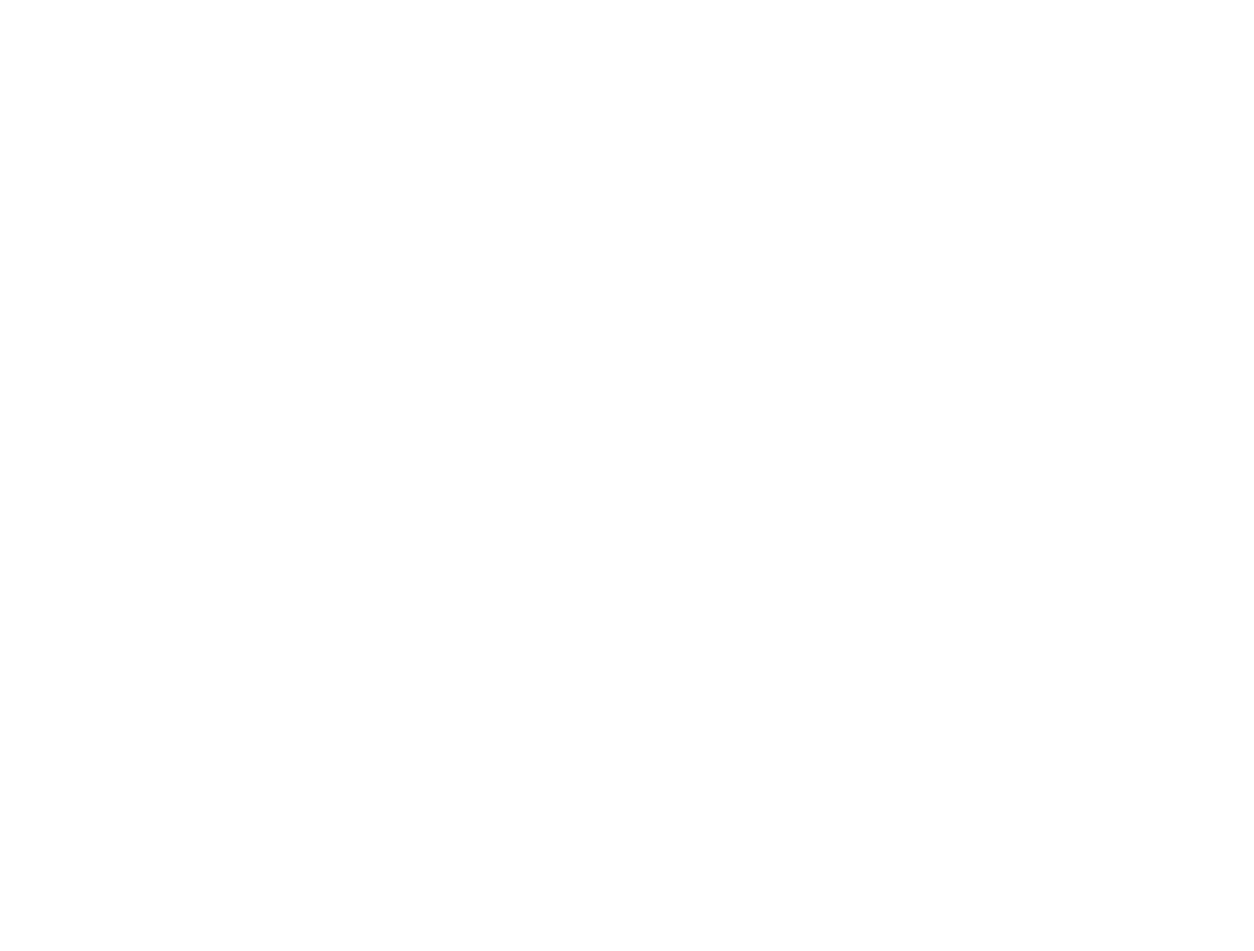
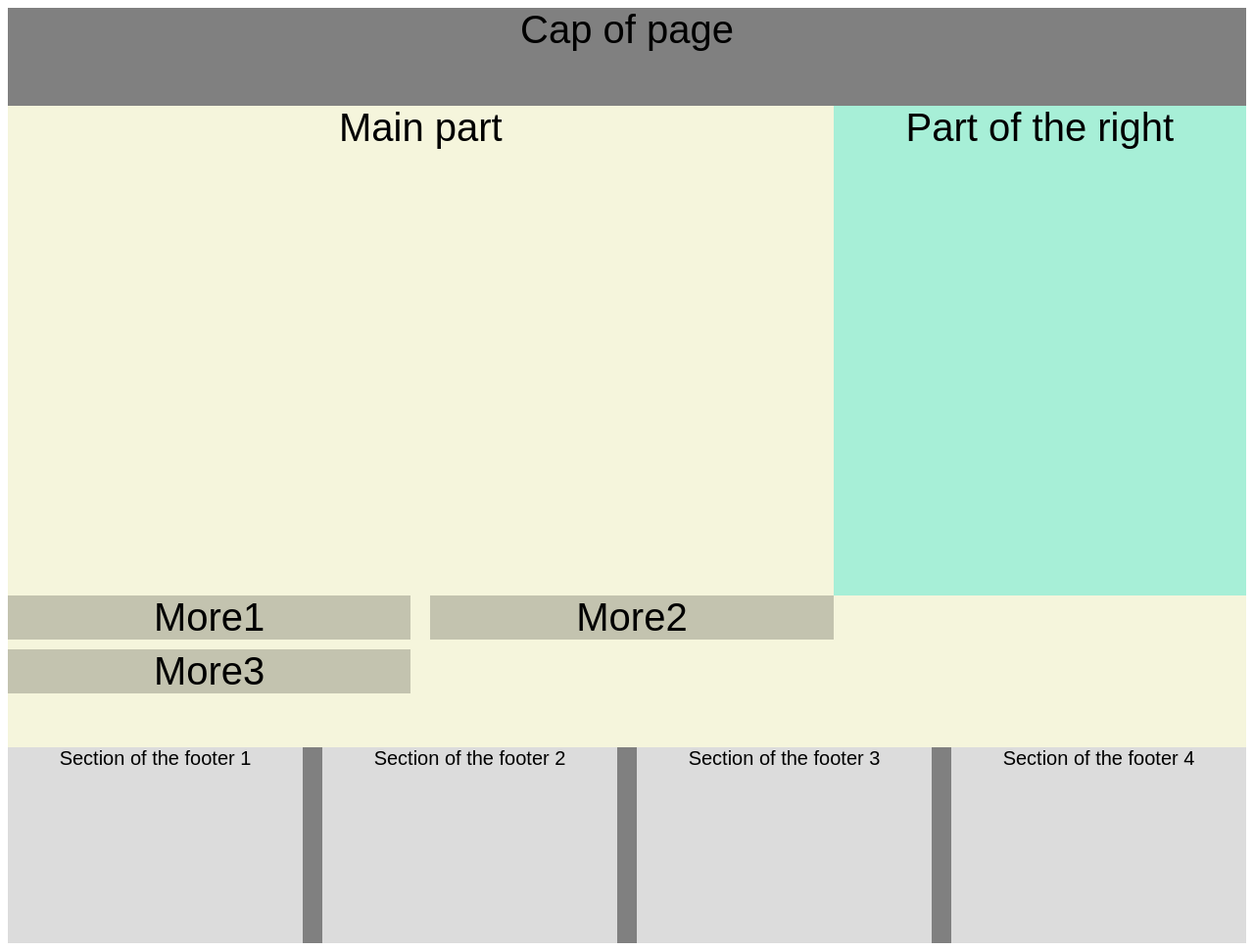
Before and after one commit to Yulia2703/week6part1, a plain HTML site: page index.html in a window 1280 px wide. Shown: the whole page at 98% size. Before the commit the page ends 800 px from the top, so only its background shows below. Drawn offline with Linux system fonts and the light colour scheme.

Commit message:
02/11/2024

```diff
--- a/index.html
+++ b/index.html
@@ -4,10 +4,28 @@
     <meta charset="UTF-8">
     <meta name="viewport" content="width=device-width, initial-scale=1.0">
     <title>Part1</title>
-    <link rel="stylesheet" href="./normalize.css">
+    <link rel="stylesheet" href="https://cdnjs.cloudflare.com/ajax/libs/normalize/8.0.1/normalize.min.css.map">
     <link rel="stylesheet" href="./style.css">
 </head>
 <body>
+<header class="header" style="background-color: gray;"> Cap of page</header>
 
+<div class="container" style="background-color: beige;"> Main part
+<div class="right" style="background-color: rgb(167, 239, 215);">
+Part of the right</div>
+<div class="container-1">
+<div class="part part-1"> More1</div>
+<div class="part part-2"> More2</div>
+<div class="part part-3"> More3</div>
+</div>
+</div>
+</div>
+</body>
+<footer class="footer" style="background-color: gray;">
+<div class="section section-1"> Section of the footer 1</div>
+<div class="section section-2"> Section of the footer 2</div>
+<div class="section section-3"> Section of the footer 3</div>
+<div class="section section-4"> Section of the footer 4</div>
+</footer>
 </body>
 </html>
--- a/style.css
+++ b/style.css
@@ -0,0 +1,43 @@
+header {
+display: grid;
+grid-template-rows: 100px;
+font-size: 40px;
+font-family: Arial, Helvetica, sans-serif;
+text-align: center;
+}
+.container {
+display: grid;
+grid-template-columns: 2fr 1fr;
+grid-template-rows: 500px;
+font-size: 40px;
+font-family: Arial, Helvetica, sans-serif;
+text-align: center;
+}
+.container-1 {
+display: grid;
+grid-template-columns: 1fr 1fr;
+grid-template-rows:  1fr 1fr 1fr;
+column-gap: 20px;
+row-gap: 10px;
+font-size: 40px;
+font-family: Arial, Helvetica, sans-serif;
+text-align: center;
+}
+.part {
+background-color: rgb(195, 195, 175);
+font-size: 40px;
+font-family: Arial, Helvetica, sans-serif;
+text-align: center;
+}
+footer {
+display: grid;
+grid-template-columns: 4fr 4fr 4fr 4fr;
+grid-template-rows: 200px;
+gap: 20px;
+}
+.section {
+background-color: gainsboro;
+font-size: 20px;
+font-family: Arial, Helvetica, sans-serif;
+text-align: center;
+}
```
